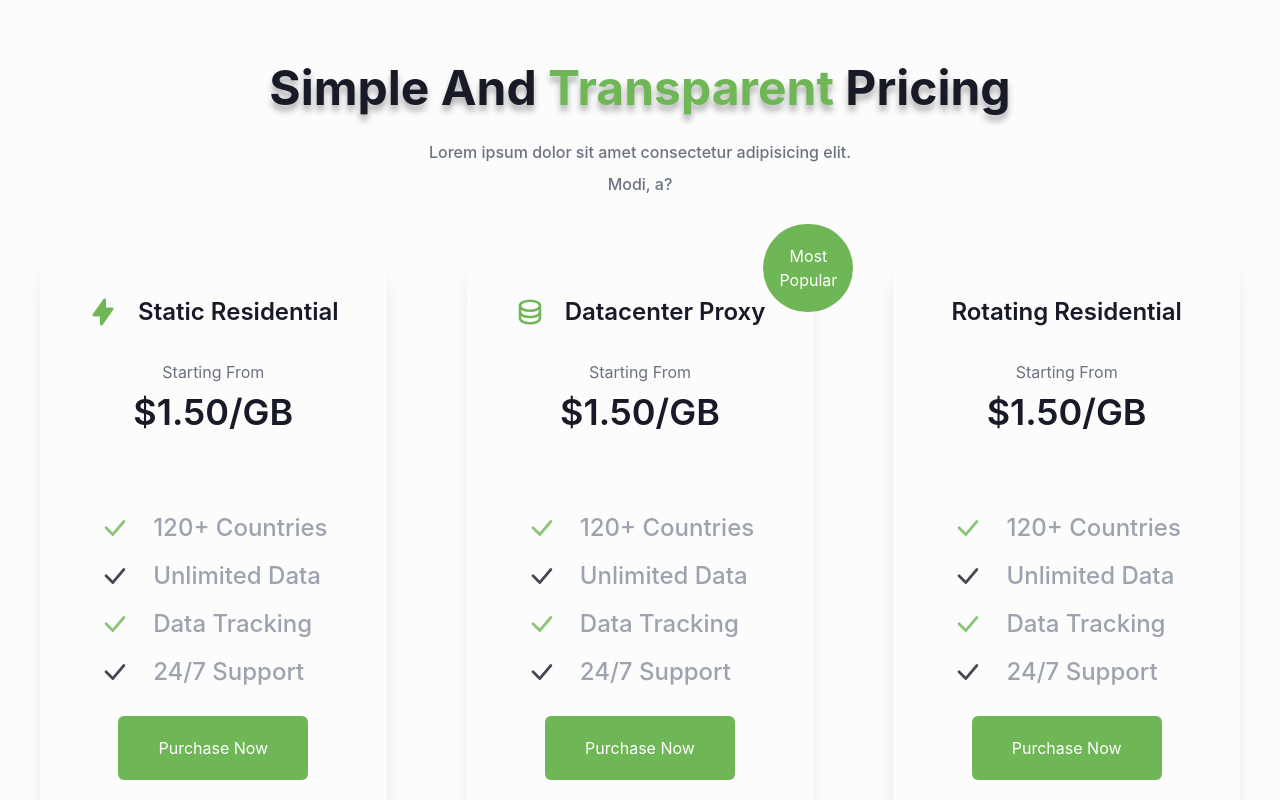
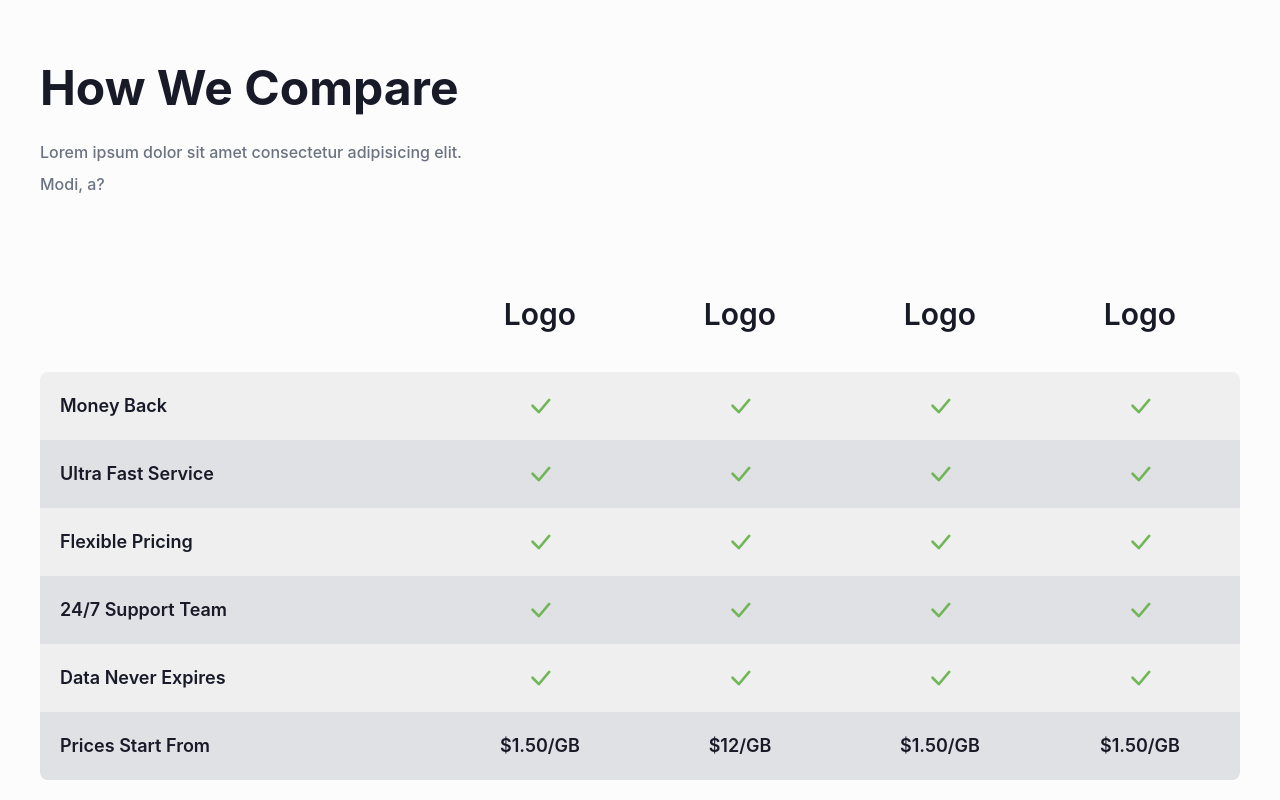
Before and after one commit to Mohammad-Hidayat-Ullah-Reza/proxy-service-test, a React (Vite) app: page / in a window 1280 px wide. Shown: the part 680-1480 px from the top of the page. Built offline with nearby package versions, Linux system fonts and the light colour scheme.

Commit message:
compare section added

```diff
--- a/src/index.css
+++ b/src/index.css
@@ -19,6 +19,42 @@ body {
   padding: 0;
 }
 
+/* Firefox */
+.compare {
+  scrollbar-width: thin;
+  scrollbar-color: #6fb656 #dfe9eb;
+}
+
+/* Chrome, Edge and Safari */
+.compare::-webkit-scrollbar {
+  width: 5px;
+}
+.compare::-webkit-scrollbar-track {
+  border-radius: 5px;
+  background-color: #dfe9eb;
+}
+
+.compare::-webkit-scrollbar-track:hover {
+  background-color: #b8c0c2;
+}
+
+.compare::-webkit-scrollbar-track:active {
+  background-color: #b8c0c2;
+}
+
+.compare::-webkit-scrollbar-thumb {
+  border-radius: 6px;
+  background-color: #6fb656;
+}
+
+.compare::-webkit-scrollbar-thumb:hover {
+  background-color: #62a34b;
+}
+
+.compare::-webkit-scrollbar-thumb:active {
+  background-color: #62a34b;
+}
+
 /* accordion in faq section */
 .accordion-desc {
   display: grid;
--- a/src/pages/Main/Home.jsx
+++ b/src/pages/Main/Home.jsx
@@ -3,6 +3,7 @@ import ProductCard from "../../components/ProductCard";
 import Button from "../../components/Button";
 import PricingCards from "../../components/PricingCards";
 import Accordion from "../../components/Accordion";
+import { BsCheckLg } from "react-icons/bs";
 
 function Home() {
   return (
@@ -27,6 +28,173 @@ function Home() {
           </div>
           <div className="mt-10 flex items-center justify-center">
             <Button text={"try it out"} color={"productPrimary"} py={"2"} />
+          </div>
+        </div>
+      </section>
+
+      {/* --------- compare Section --------- */}
+      <section className="bg-[#FCFCFC]">
+        <div className="container px-10 py-20">
+          <h2 className="font-bold text-5xl text-secondary mb-6 capitalize">
+            how we compare
+          </h2>
+          <p className="mb-14 text-gray-500 font-medium leading-8 max-w-md">
+            Lorem ipsum dolor sit amet consectetur adipisicing elit. Modi, a?
+          </p>
+
+          <div className="flex md:grid md:grid-cols-12 overflow-x-auto compare">
+            {/* 1st column */}
+            <div className="col-span-4">
+              <div className="text-transparent font-semibold text-3xl py-10 text-center capitalize">
+                Logo
+              </div>
+              <div className="text-secondary whitespace-nowrap font-semibold text-lg p-5 bg-[#EFEFEF] capitalize rounded-tl-lg">
+                Money Back
+              </div>
+              <div className="text-secondary whitespace-nowrap font-semibold text-lg p-5 bg-[#E0E1E5] capitalize">
+                ultra fast service
+              </div>
+              <div className="text-secondary whitespace-nowrap font-semibold text-lg p-5 bg-[#EFEFEF] capitalize">
+                flexible pricing
+              </div>
+              <div className="text-secondary whitespace-nowrap font-semibold text-lg p-5 bg-[#E0E1E5] capitalize">
+                24/7 support team
+              </div>
+              <div className="text-secondary whitespace-nowrap font-semibold text-lg p-5 bg-[#EFEFEF] capitalize">
+                data never expires
+              </div>
+              <div className="text-secondary whitespace-nowrap font-semibold text-lg p-5 bg-[#E0E1E5] capitalize rounded-bl-lg">
+                prices start from
+              </div>
+            </div>
+
+            {/* 2nd column */}
+            <div className="group col-span-2 hover:shadow-xl hover:bg-white/[.8] hover:rounded-xl">
+              <div className="text-secondary font-semibold text-3xl py-10 text-center capitalize">
+                Logo
+              </div>
+              <div className="text-primary font-semibold text-[28px] p-5 bg-[#EFEFEF] group-hover:bg-[#EFEFEF]/[.8] ">
+                <BsCheckLg className="mx-auto" />
+              </div>
+              <div className="text-primary font-semibold text-[28px] p-5 bg-[#E0E1E5] group-hover:bg-[#E0E1E5]/[.8] ">
+                <BsCheckLg className="mx-auto" />
+              </div>
+              <div className="text-primary font-semibold text-[28px] p-5 bg-[#EFEFEF] group-hover:bg-[#EFEFEF]/[.8] ">
+                <BsCheckLg className="mx-auto" />
+              </div>
+              <div className="text-primary font-semibold text-[28px] p-5 bg-[#E0E1E5] group-hover:bg-[#E0E1E5]/[.8] ">
+                <BsCheckLg className="mx-auto" />
+              </div>
+              <div className="text-primary font-semibold text-[28px] p-5 bg-[#EFEFEF] group-hover:bg-[#EFEFEF]/[.8] ">
+                <BsCheckLg className="mx-auto" />
+              </div>
+              <div className="text-secondary font-semibold text-lg text-center p-5 bg-[#E0E1E5] capitalize">
+                $1.50/GB
+              </div>
+              <div className="invisible group-hover:visible py-7 px-3 flex items-center justify-center">
+                <button
+                  className={`bg-primary p-4 px-2 text-sm lg:text-base lg:px-4 xl:px-7 rounded-md text-white capitalize hover:opacity-90`}
+                >
+                  order now
+                </button>
+              </div>
+            </div>
+
+            {/* 3rd column */}
+            <div className="group col-span-2 hover:shadow-xl hover:bg-white/[.8] hover:rounded-xl">
+              <div className="text-secondary font-semibold text-3xl py-10 text-center capitalize">
+                Logo
+              </div>
+              <div className="text-primary font-semibold text-[28px] p-5 bg-[#EFEFEF] group-hover:bg-[#EFEFEF]/[.8] ">
+                <BsCheckLg className="mx-auto" />
+              </div>
+              <div className="text-primary font-semibold text-[28px] p-5 bg-[#E0E1E5] group-hover:bg-[#E0E1E5]/[.8] ">
+                <BsCheckLg className="mx-auto" />
+              </div>
+              <div className="text-primary font-semibold text-[28px] p-5 bg-[#EFEFEF] group-hover:bg-[#EFEFEF]/[.8] ">
+                <BsCheckLg className="mx-auto" />
+              </div>
+              <div className="text-primary font-semibold text-[28px] p-5 bg-[#E0E1E5] group-hover:bg-[#E0E1E5]/[.8] ">
+                <BsCheckLg className="mx-auto" />
+              </div>
+              <div className="text-primary font-semibold text-[28px] p-5 bg-[#EFEFEF] group-hover:bg-[#EFEFEF]/[.8] ">
+                <BsCheckLg className="mx-auto" />
+              </div>
+              <div className="text-secondary font-semibold text-lg text-center p-5 bg-[#E0E1E5] capitalize">
+                $12/GB
+              </div>
+              <div className="invisible group-hover:visible py-7 px-3 flex items-center justify-center">
+                <button
+                  className={`bg-primary p-4 px-2 text-sm lg:text-base lg:px-4 xl:px-7 rounded-md text-white capitalize hover:opacity-90`}
+                >
+                  order now
+                </button>
+              </div>
+            </div>
+
+            {/* 4th column */}
+            <div className="group col-span-2 hover:shadow-xl hover:bg-white/[.8] hover:rounded-xl">
+              <div className="text-secondary font-semibold text-3xl py-10 text-center capitalize">
+                Logo
+              </div>
+              <div className="text-primary font-semibold text-[28px] p-5 bg-[#EFEFEF] group-hover:bg-[#EFEFEF]/[.8] ">
+                <BsCheckLg className="mx-auto" />
+              </div>
+              <div className="text-primary font-semibold text-[28px] p-5 bg-[#E0E1E5] group-hover:bg-[#E0E1E5]/[.8] ">
+                <BsCheckLg className="mx-auto" />
+              </div>
+              <div className="text-primary font-semibold text-[28px] p-5 bg-[#EFEFEF] group-hover:bg-[#EFEFEF]/[.8] ">
+                <BsCheckLg className="mx-auto" />
+              </div>
+              <div className="text-primary font-semibold text-[28px] p-5 bg-[#E0E1E5] group-hover:bg-[#E0E1E5]/[.8] ">
+                <BsCheckLg className="mx-auto" />
+              </div>
+              <div className="text-primary font-semibold text-[28px] p-5 bg-[#EFEFEF] group-hover:bg-[#EFEFEF]/[.8] ">
+                <BsCheckLg className="mx-auto" />
+              </div>
+              <div className="text-secondary font-semibold text-lg text-center p-5 bg-[#E0E1E5] capitalize">
+                $1.50/GB
+              </div>
+              <div className="invisible group-hover:visible py-7 px-3 flex items-center justify-center">
+                <button
+                  className={`bg-primary p-4 px-2 text-sm lg:text-base lg:px-4 xl:px-7 rounded-md text-white capitalize hover:opacity-90`}
+                >
+                  order now
+                </button>
+              </div>
+            </div>
+
+            {/* 5th column */}
+            <div className="group col-span-2 hover:shadow-xl hover:bg-white/[.8] hover:rounded-xl">
+              <div className="text-secondary font-semibold text-3xl py-10 text-center capitalize">
+                Logo
+              </div>
+              <div className="text-primary font-semibold text-[28px] p-5 bg-[#EFEFEF] group-hover:bg-[#EFEFEF]/[.8] rounded-tr-lg group-hover:rounded-none">
+                <BsCheckLg className="mx-auto" />
+              </div>
+              <div className="text-primary font-semibold text-[28px] p-5 bg-[#E0E1E5] group-hover:bg-[#E0E1E5]/[.8] ">
+                <BsCheckLg className="mx-auto" />
+              </div>
+              <div className="text-primary font-semibold text-[28px] p-5 bg-[#EFEFEF] group-hover:bg-[#EFEFEF]/[.8] ">
+                <BsCheckLg className="mx-auto" />
+              </div>
+              <div className="text-primary font-semibold text-[28px] p-5 bg-[#E0E1E5] group-hover:bg-[#E0E1E5]/[.8] ">
+                <BsCheckLg className="mx-auto" />
+              </div>
+              <div className="text-primary font-semibold text-[28px] p-5 bg-[#EFEFEF] group-hover:bg-[#EFEFEF]/[.8] ">
+                <BsCheckLg className="mx-auto" />
+              </div>
+              <div className="text-secondary font-semibold text-lg text-center p-5 bg-[#E0E1E5] capitalize rounded-br-lg group-hover:rounded-none">
+                $1.50/GB
+              </div>
+              <div className="invisible group-hover:visible py-7 px-3 flex items-center justify-center">
+                <button
+                  className={`bg-primary p-4 px-2 text-sm lg:text-base lg:px-4 xl:px-7 rounded-md text-white capitalize hover:opacity-90`}
+                >
+                  order now
+                </button>
+              </div>
+            </div>
           </div>
         </div>
       </section>
```
